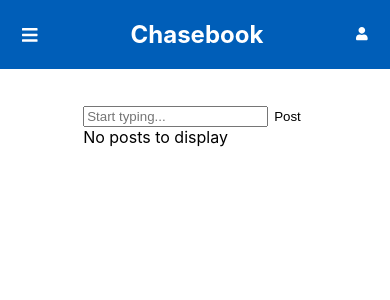
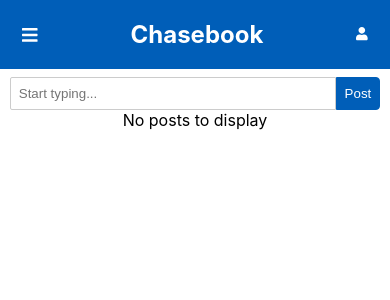
Before and after one commit to evanbechtol/react-social, a React (Create React App) app: page / in a window 390 px wide. Shown: the top 300 px of the page. Built offline with nearby package versions, Linux system fonts and the light colour scheme; no server answers.

Commit message:
Style Feed and child components
Style components so that they are more responsive

```diff
--- a/src/components/CreatePost/CreatePost.css
+++ b/src/components/CreatePost/CreatePost.css
@@ -0,0 +1,29 @@
+.create-post__container {
+    flex-grow: 1;
+    display: flex;
+    flex-flow: row;
+}
+
+.create-post__input {
+    flex-grow: 4;
+    border: 1px solid #ccc;
+    border-top-left-radius: 2px;
+    border-bottom-left-radius: 2px;
+    padding: 8px;
+}
+
+.create-post__button {
+    flex-shrink: 1;
+    border: 1px solid #005eb8;
+    border-top-right-radius: 4px;
+    border-bottom-right-radius: 4px;
+    padding: 8px;
+    background: #005eb8;
+    color: white;
+    transition: all 0.15s;
+}
+
+.create-post__button:hover {
+    transition: all 0.15s;
+    background: #2678d2;
+}
--- a/src/components/CreatePost/CreatePost.js
+++ b/src/components/CreatePost/CreatePost.js
@@ -14,8 +14,8 @@ const CreatePost = (props) => {
 
     return (
         <div className="create-post__container">
-            <input placeholder="Start typing..." value={enteredPost} onChange={handleInputChanged}/>
-            <button onClick={handleCreatePost}>Post</button>
+            <input className="create-post__input" placeholder="Start typing..." value={enteredPost} onChange={handleInputChanged}/>
+            <button className="create-post__button" onClick={handleCreatePost}>Post</button>
         </div>
     );
 };
--- a/src/components/FeedList/FeedList.css
+++ b/src/components/FeedList/FeedList.css
@@ -1,9 +1,3 @@
-.feed__container {
-    display: flex;
-    flex-flow: column wrap;
-    margin-top: 36px;
-}
-
 .feed__post {
     width: 60vw;
 }
--- a/src/views/Feed/Feed.css
+++ b/src/views/Feed/Feed.css
@@ -1,5 +1,24 @@
 .feed__container {
     display: flex;
     flex-flow: column wrap;
+    min-width: 60vw;
+}
+
+.create-post__container  {
+    width: 60vw;
     margin-top: 36px;
 }
+
+@media only screen and (max-width: 600px) {
+    .create-post__container {
+        width: 95vw;
+        margin-top: 8px;
+    }
+}
+
+@media only screen and (min-width: 601px) and (max-width: 800px) {
+    .create-post__container {
+        width: 85vw;
+        margin-top: 16px;
+    }
+}
--- a/src/views/Feed/Feed.js
+++ b/src/views/Feed/Feed.js
@@ -7,7 +7,6 @@ import httpService from "../../services/httpService";
 import {v4 as uuidv4} from 'uuid';
 
 const Feed = () => {
-    const [refreshFeed, setRefreshFeed] = useState(true);
     const [posts, setPosts] = useState([]);
     const [isLoading, setIsLoading] = useState(false);
 
@@ -24,7 +23,7 @@ const Feed = () => {
                 })
                 .finally(() => setIsLoading(false));
         }, 2000);
-    }, [refreshFeed]);
+    }, []);
 
     const handleCreatePost = (e) => {
         const newPost = {id: uuidv4(), userId: 1, title: "Some Title", body: e};
@@ -32,15 +31,18 @@ const Feed = () => {
     };
 
     return (
+        <>
             <div className="feed__container justify-center align-content-center">
-            <CreatePost onCreatePost={handleCreatePost}/>
-
+                <CreatePost className="create-post__container" onCreatePost={handleCreatePost}/>
+            </div>
+            <div className="feed__container justify-center align-content-center">
                 {
                     isLoading
                         ? "Loading...."
                         : <FeedList posts={posts}/>
                 }
             </div>
+        </>
     );
 };
 
```
Lines whose indentation alone changed are shown as unchanged.
